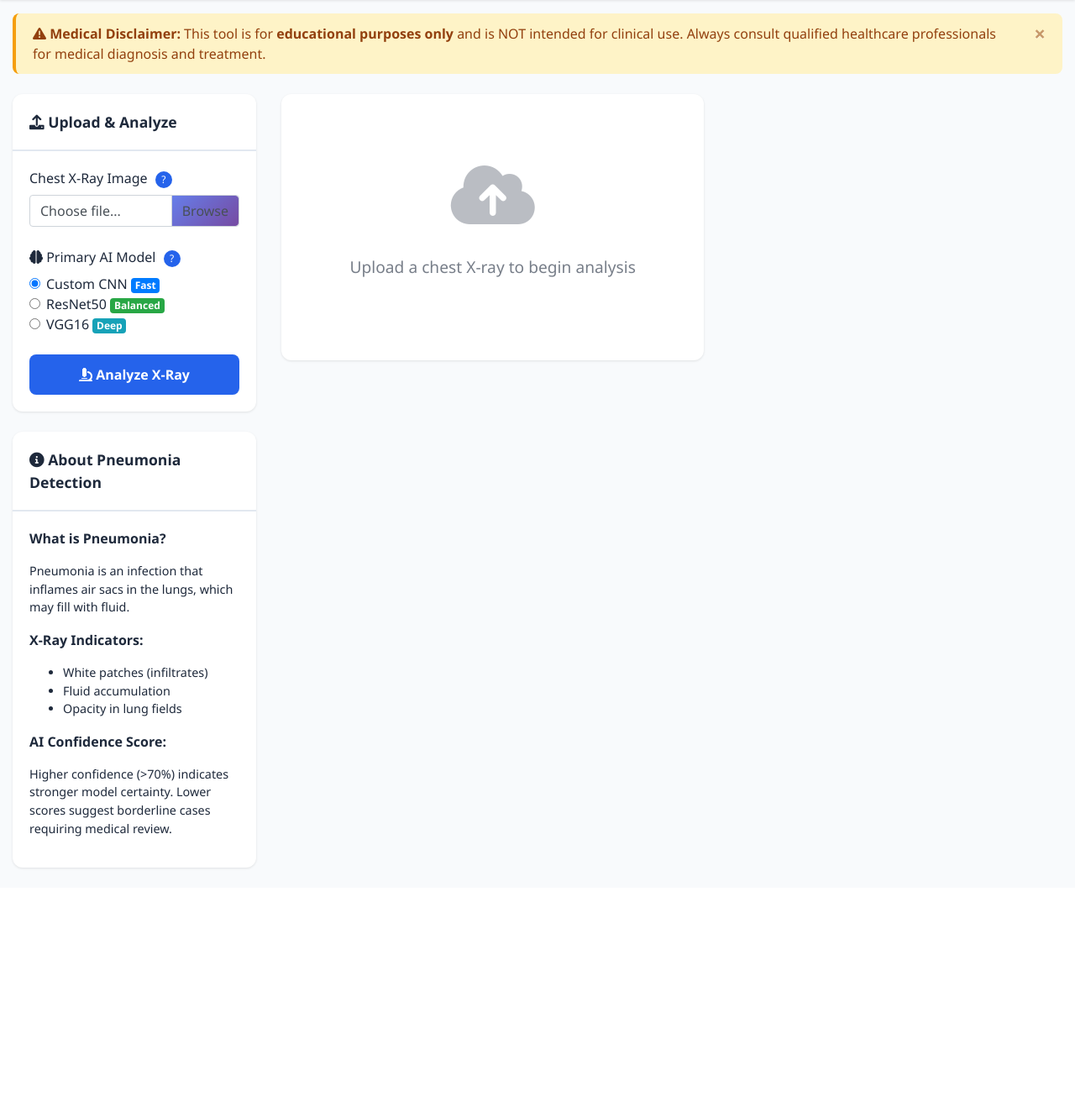
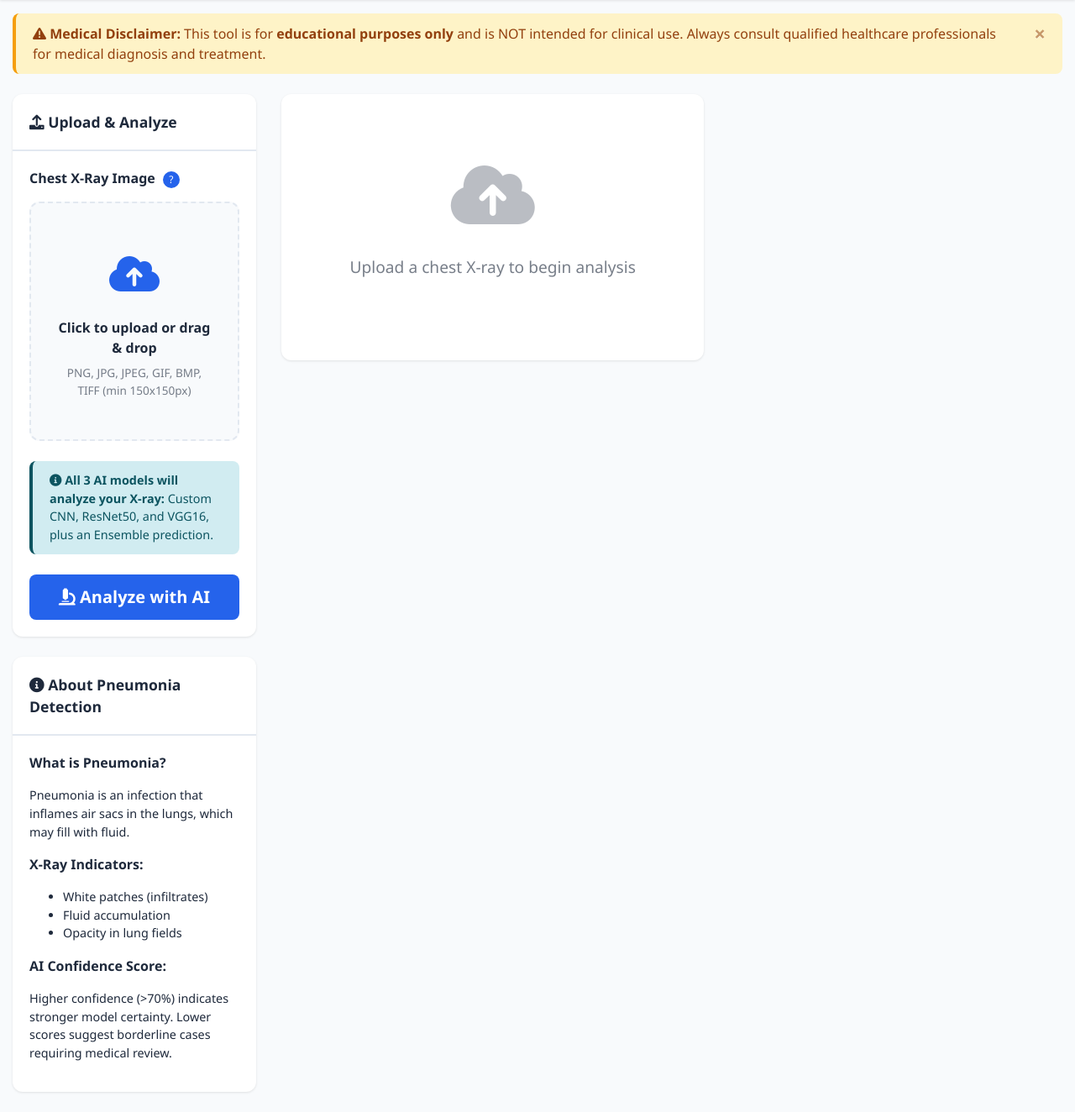
Before and after one commit to MoAbboud/Pneumonia, a Flask app: page / in a window 1280 px wide. Shown: the part 78-1402 px from the top of the page at 84% size. Before the commit the page ends 1113 px from the top, so only its background shows below. Run offline with Flask 3, Linux system fonts and the light colour scheme.

Commit message:
update to remove radio buttons and adjust errors

```diff
--- a/PneumoniaDetectorWebApp/templates/Home.html
+++ b/PneumoniaDetectorWebApp/templates/Home.html
@@ -165,6 +165,7 @@
             height: 30px;
             border-radius: 8px;
             background-color: var(--border-light);
+            position: relative;
         }
 
         body.dark-mode .progress {
@@ -177,6 +178,26 @@
             display: flex;
             align-items: center;
             justify-content: center;
+            transition: width 0.6s ease;
+        }
+
+        .progress-wrapper {
+            position: relative;
+        }
+
+        .confidence-label {
+            position: absolute;
+            right: 0;
+            top: 50%;
+            transform: translateY(-50%);
+            font-weight: 600;
+            padding-right: 10px;
+            color: var(--text-light);
+            pointer-events: none;
+        }
+
+        body.dark-mode .confidence-label {
+            color: var(--text-dark);
         }
 
         .tooltip-icon {
@@ -270,14 +291,73 @@
             color: #6ee7b7;
         }
 
-        .custom-file-label::after {
-            content: "Browse";
+        /* Modern File Upload */
+        .file-upload-wrapper {
+            position: relative;
+            overflow: hidden;
+            display: block;
         }
 
-        body.dark-mode .custom-file-label {
-            background-color: var(--card-dark);
+        .file-upload-wrapper input[type=file] {
+            position: absolute;
+            opacity: 0;
+            width: 100%;
+            height: 100%;
+            cursor: pointer;
+        }
+
+        .file-upload-label {
+            display: flex;
+            align-items: center;
+            justify-content: center;
+            padding: 3rem 2rem;
+            border: 2px dashed var(--border-light);
+            border-radius: 12px;
+            background-color: var(--bg-light);
+            cursor: pointer;
+            transition: all 0.3s;
+            text-align: center;
+        }
+
+        body.dark-mode .file-upload-label {
+            background-color: var(--bg-dark);
+            border-color: var(--border-dark);
+        }
+
+        .file-upload-label:hover {
+            border-color: var(--primary-color);
+            background-color: rgba(37, 99, 235, 0.05);
+        }
+
+        .file-upload-label.has-file {
+            border-color: var(--success-color);
+            background-color: rgba(16, 185, 129, 0.05);
+        }
+
+        body.dark-mode .file-upload-label.has-file {
+            background-color: rgba(16, 185, 129, 0.1);
+        }
+
+        .file-upload-icon {
+            font-size: 3rem;
+            color: var(--primary-color);
+            margin-bottom: 1rem;
+        }
+
+        .file-upload-text {
+            font-size: 1rem;
+            font-weight: 600;
+            color: var(--text-light);
+        }
+
+        body.dark-mode .file-upload-text {
             color: var(--text-dark);
-            border-color: var(--border-dark);
+        }
+
+        .file-upload-hint {
+            font-size: 0.85rem;
+            opacity: 0.6;
+            margin-top: 0.5rem;
         }
 
         body.dark-mode .form-control {
@@ -369,46 +449,35 @@
                     <div class="card-body">
                         <form id="uploadForm" action="/submit" method="post" enctype="multipart/form-data">
                             <div class="form-group">
-                                <label for="img">
-                                    Chest X-Ray Image
+                                <label for="img" style="margin-bottom: 1rem;">
+                                    <strong>Chest X-Ray Image</strong>
                                     <span class="tooltip-icon" data-toggle="tooltip"
                                           title="Upload a chest X-ray image. Minimum size: 150x150 pixels. Supported formats: PNG, JPG, JPEG, GIF, BMP, TIFF">?</span>
                                 </label>
-                                <div class="custom-file">
-                                    <input type="file" name="my_image" id="img" class="custom-file-input" required
+                                <div class="file-upload-wrapper">
+                                    <input type="file" name="my_image" id="img" required
                                            accept="image/png,image/jpeg,image/jpg,image/gif,image/bmp,image/tiff">
-                                    <label class="custom-file-label" for="img">Choose file...</label>
+                                    <label class="file-upload-label" id="fileUploadLabel" for="img">
+                                        <div>
+                                            <div class="file-upload-icon">
+                                                <i class="fas fa-cloud-upload-alt"></i>
+                                            </div>
+                                            <div class="file-upload-text">Click to upload or drag & drop</div>
+                                            <div class="file-upload-hint">PNG, JPG, JPEG, GIF, BMP, TIFF (min 150x150px)</div>
+                                        </div>
+                                    </label>
                                 </div>
+                                <!-- Hidden input to always use ResNet50 for Grad-CAM -->
+                                <input type="hidden" name="options" value="RM">
                             </div>
 
-                            <div class="form-group mt-4">
-                                <label>
-                                    <i class="fas fa-brain"></i> Primary AI Model
-                                    <span class="tooltip-icon" data-toggle="tooltip"
-                                          title="Select which model to use for Grad-CAM heatmap visualization. All models will run regardless of selection.">?</span>
-                                </label>
-                                <div class="form-check">
-                                    <input class="form-check-input" type="radio" name="options" value="CM" id="customModel" checked>
-                                    <label class="form-check-label" for="customModel">
-                                        Custom CNN <span class="badge badge-primary">Fast</span>
-                                    </label>
-                                </div>
-                                <div class="form-check">
-                                    <input class="form-check-input" type="radio" name="options" value="RM" id="resnetModel">
-                                    <label class="form-check-label" for="resnetModel">
-                                        ResNet50 <span class="badge badge-success">Balanced</span>
-                                    </label>
-                                </div>
-                                <div class="form-check">
-                                    <input class="form-check-input" type="radio" name="options" value="VM" id="vgg16Model">
-                                    <label class="form-check-label" for="vgg16Model">
-                                        VGG16 <span class="badge badge-info">Deep</span>
-                                    </label>
-                                </div>
+                            <div class="alert alert-info mt-3" style="font-size: 0.9rem;">
+                                <i class="fas fa-info-circle"></i> <strong>All 3 AI models will analyze your X-ray:</strong>
+                                Custom CNN, ResNet50, and VGG16, plus an Ensemble prediction.
                             </div>
 
-                            <button type="submit" class="btn btn-primary btn-block mt-4">
-                                <i class="fas fa-microscope"></i> Analyze X-Ray
+                            <button type="submit" class="btn btn-primary btn-block btn-lg mt-4">
+                                <i class="fas fa-microscope"></i> Analyze with AI
                             </button>
                         </form>
                     </div>
@@ -452,9 +521,13 @@
                             <h2 style="font-size: 2.5rem; font-weight: 700; margin: 1rem 0; color: {% if all_predictions.Ensemble.result == 'Normal' %}var(--success-color){% else %}var(--danger-color){% endif %};">
                                 {{ all_predictions.Ensemble.result }}
                             </h2>
-                            <div class="progress" style="height: 35px;">
-                                <div class="progress-bar {% if all_predictions.Ensemble.result == 'Normal' %}bg-success{% else %}bg-danger{% endif %}"
-                                     style="width: {{ all_predictions.Ensemble.confidence }}%;">
+                            <div class="progress-wrapper">
+                                <div class="progress" style="height: 35px;">
+                                    <div class="progress-bar {% if all_predictions.Ensemble.result == 'Normal' %}bg-success{% else %}bg-danger{% endif %}"
+                                         style="width: {{ all_predictions.Ensemble.confidence }}%;">
+                                    </div>
+                                </div>
+                                <div class="confidence-label" style="font-size: 1rem;">
                                     {{ "%.1f"|format(all_predictions.Ensemble.confidence) }}% Confidence
                                 </div>
                             </div>
@@ -532,9 +605,13 @@
                                     {% endif %}
 
                                     <div style="font-size: 1.5rem; font-weight: 700; margin: 1rem 0; color: {% if pred_data.result == 'Normal' %}var(--success-color){% else %}var(--danger-color){% endif %};">
-                                        <i class="fas fa-{% if pred_data.result == 'Normal' %}check-circle{% else %}notes-medical{% endif %}"></i>
-                                        {{ pred_data.result }}
-                                    </div>
+                                        <i class="fas fa-wrapper">
+                                        <div class="progress">
+                                            <div class="progress-bar {% if pred_data.result == 'Normal' %}bg-success{% else %}bg-danger{% endif %}"
+                                                 style="width: {{ pred_data.confidence }}%;">
+                                            </div>
+                                        </div>
+                                        <div class="confidence-label
 
                                     <div class="progress">
                                         <div class="progress-bar {% if pred_data.result == 'Normal' %}bg-success{% else %}bg-danger{% endif %}"
@@ -591,10 +668,23 @@
             const loadingOverlay = document.getElementById('loadingOverlay');
             loadingOverlay.classList.add('show');
 
-            // Animate loading steps
-            setTimeout(() => {
-                document.getElementById('loadingStep2').innerHTML = '✓ Loading AI models';
-                document.getElementById('loadingStep3').innerHTML = '⏳ Running predictions';
+            // Animate loading ste with modern styling
+        document.getElementById('img').addEventListener('change', function(e) {
+            const label = document.getElementById('fileUploadLabel');
+            const file = e.target.files[0];
+
+            if (file) {
+                label.classList.add('has-file');
+                label.innerHTML = `
+                    <div>
+                        <div class="file-upload-icon" style="color: var(--success-color);">
+                            <i class="fas fa-check-circle"></i>
+                        </div>
+                        <div class="file-upload-text">${file.name}</div>
+                        <div class="file-upload-hint">${(file.size / 1024).toFixed(1)} KB - Ready to analyze</div>
+                    </div>
+                `;
+            }nnerHTML = '⏳ Running predictions';
             }, 1000);
 
             setTimeout(() => {
```
